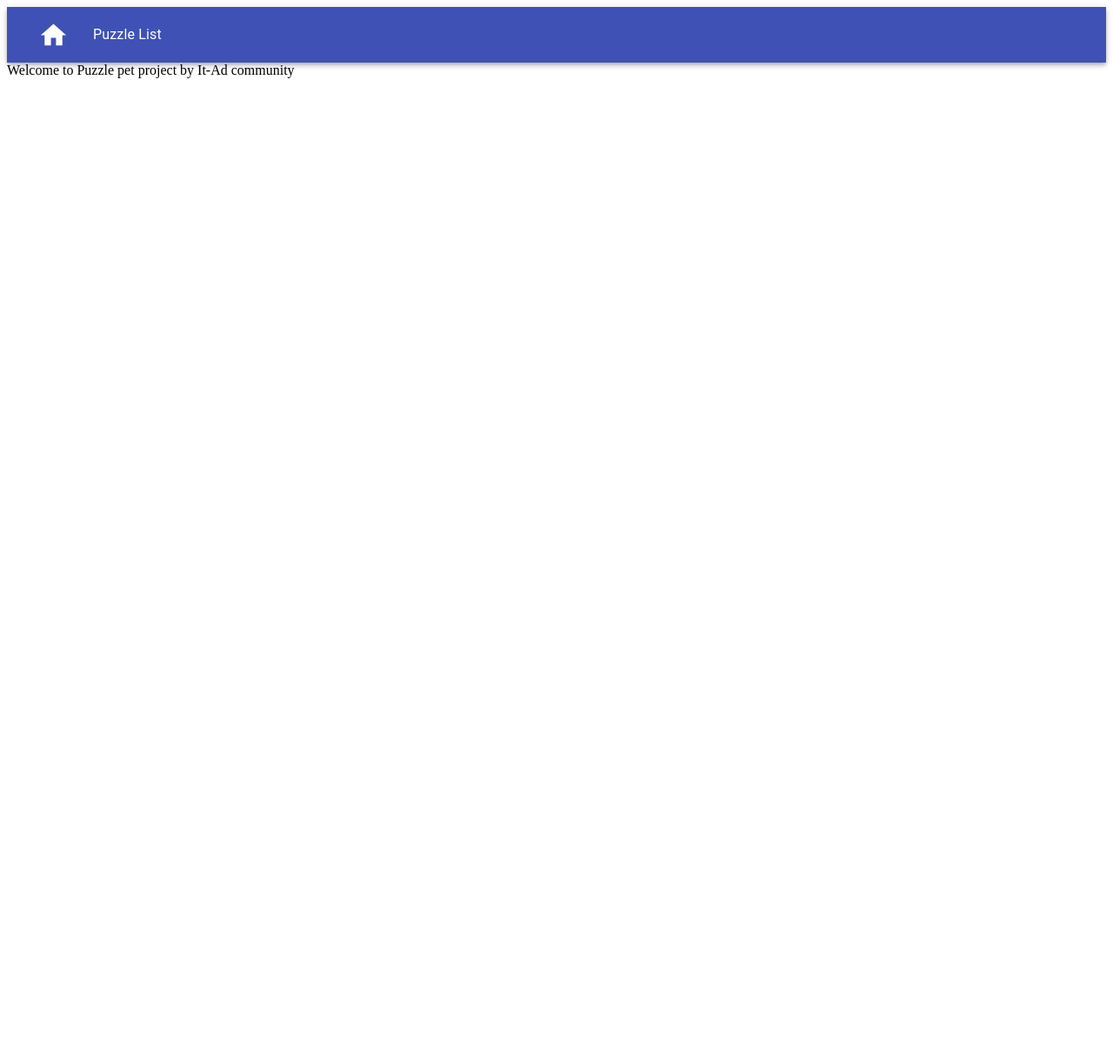
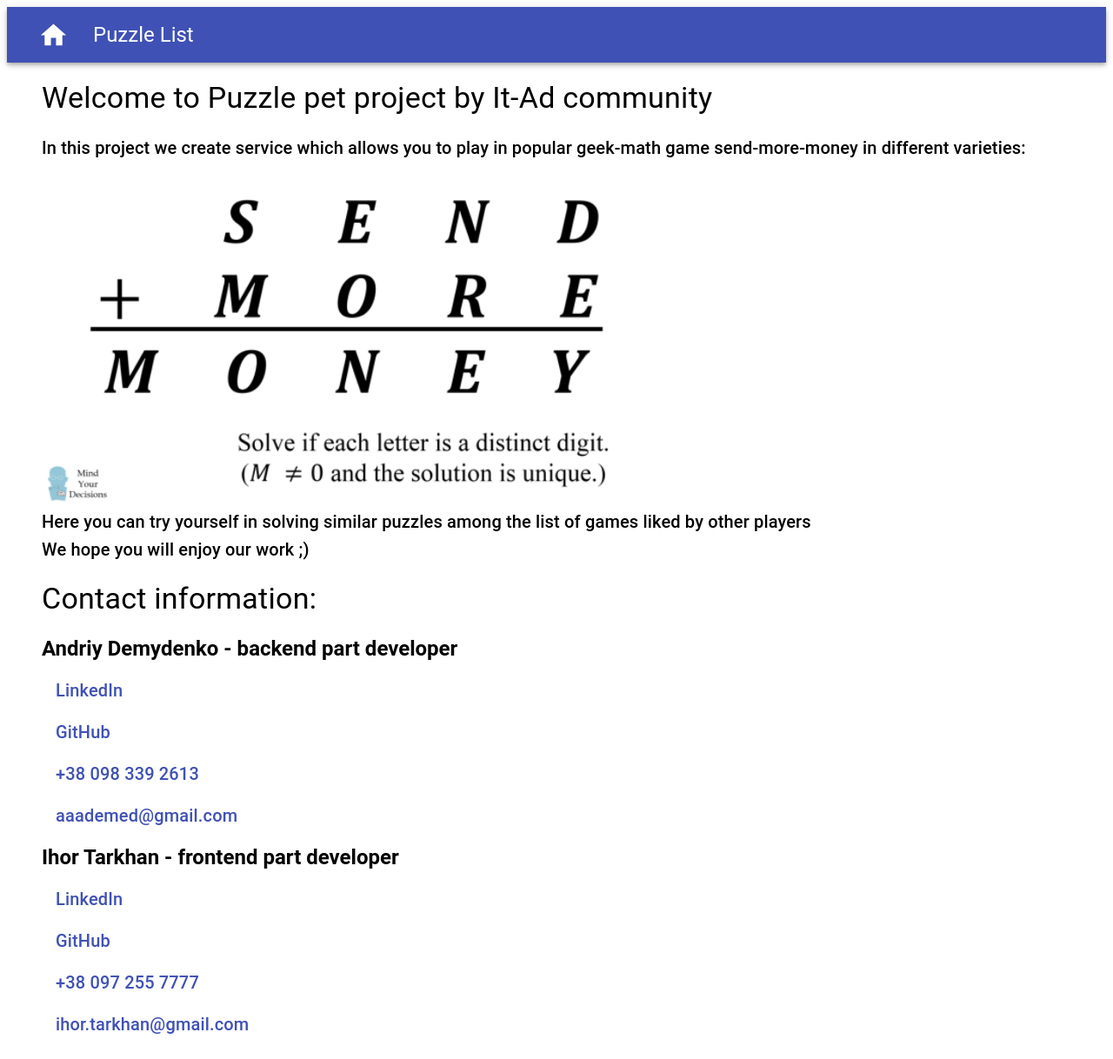
Before and after one commit to andruhus/send-more-money, a React (Create React App) app in the folder frontend/: page / in a window 1280 px wide. Shown: the whole page at 87% size. Before the commit the page ends 800 px from the top, so only its background shows below. Built offline with nearby package versions, Linux system fonts and the light colour scheme.

Commit message:
add short info on main page

```diff
--- a/frontend/src/component/NavBar.tsx
+++ b/frontend/src/component/NavBar.tsx
@@ -7,8 +7,8 @@ import {
   IconButton,
   List,
   ListItem,
-  ListItemText,
   Toolbar,
+  Typography,
 } from "@material-ui/core";
 import { Home } from "@material-ui/icons";
 import { homeRouting, puzzleListRouting } from "../constant/routes";
@@ -52,7 +52,9 @@ export const NavBar = (): ReactElement => {
           {navLinks.map((link, index) => (
             <NavLink to={link.path} className={classes.navLink} key={index}>
               <ListItem>
-                <ListItemText primary={link.title} />
+                <Typography className={classes.navLink}>
+                  {link.title}
+                </Typography>
               </ListItem>
             </NavLink>
           ))}
--- a/frontend/src/page/MainPage.tsx
+++ b/frontend/src/page/MainPage.tsx
@@ -1,9 +1,42 @@
 import React, { ReactElement } from "react";
-import { makeStyles } from "@material-ui/core/styles";
+import { makeStyles, Theme } from "@material-ui/core/styles";
 import { NavBar } from "../component/NavBar";
+import { Link, List, ListItem, Typography } from "@material-ui/core";
 
-const useStyles = makeStyles(() => ({
-  root: {},
+const useStyles = makeStyles((theme: Theme) => ({
+  root: {
+    [theme.breakpoints.down("xs")]: {
+      marginLeft: "10px",
+      marginRight: "10px",
+    },
+    [theme.breakpoints.up("sm")]: {
+      marginLeft: "40px",
+      marginRight: "40px",
+    },
+  },
+  img: {
+    [theme.breakpoints.down("xs")]: {
+      width: "100%",
+    },
+    [theme.breakpoints.up("sm")]: {
+      width: "486px",
+    },
+    [theme.breakpoints.up("lg")]: {
+      width: "700px",
+    },
+  },
+  title: {
+    ...theme.typography.h4,
+    marginTop: "20px",
+    marginBottom: "20px",
+  },
+  text: {
+    ...theme.typography.h6,
+  },
+  developer: {
+    ...theme.typography.h5,
+    fontWeight: "bold",
+  },
 }));
 
 export const MainPage = (): ReactElement => {
@@ -12,7 +45,68 @@ export const MainPage = (): ReactElement => {
     <>
       <NavBar />
       <div className={classes.root}>
-        Welcome to Puzzle pet project by It-Ad community
+        <Typography className={classes.title}>
+          Welcome to Puzzle pet project by It-Ad community
+        </Typography>
+        <Typography className={classes.text}>
+          In this project we create service which allows you to play in popular
+          geek-math game send-more-money in different varieties:
+        </Typography>
+        <img className={classes.img} src={"logo.png"} alt={"popular-game"} />
+        <Typography className={classes.text}>
+          Here you can try yourself in solving similar puzzles among the list of
+          games liked by other players
+        </Typography>
+        <Typography className={classes.text}>
+          We hope you will enjoy our work ;)
+        </Typography>
+        <Typography className={classes.title}>Contact information:</Typography>
+        <Typography className={classes.developer}>
+          Andriy Demydenko - backend part developer
+        </Typography>
+        <Typography className={classes.text}>
+          <List>
+            <ListItem>
+              <Link
+                href={"https://www.linkedin.com/in/andrii-demydenko-421ab01b2/"}
+              >
+                LinkedIn
+              </Link>
+            </ListItem>
+            <ListItem>
+              <Link href={"https://github.com/andruhus"}>GitHub </Link>
+            </ListItem>
+            <ListItem>
+              <Link href={"tel:+380983392613"}>+38 098 339 2613</Link>
+            </ListItem>
+            <ListItem>
+              <Link href={"mailto:aaademed@gmail.com"}>aaademed@gmail.com</Link>
+            </ListItem>
+          </List>
+        </Typography>
+        <Typography className={classes.developer}>
+          Ihor Tarkhan - frontend part developer
+        </Typography>
+        <Typography className={classes.text}>
+          <List>
+            <ListItem>
+              <Link href={"https://www.linkedin.com/in/ihortarkhan/"}>
+                LinkedIn
+              </Link>
+            </ListItem>
+            <ListItem>
+              <Link href={"https://github.com/IhorTarkhan"}>GitHub </Link>
+            </ListItem>
+            <ListItem>
+              <Link href={"tel:+380972557777"}>+38 097 255 7777</Link>
+            </ListItem>
+            <ListItem>
+              <Link href={"mailto:ihor.tarkhan@gmail.com"}>
+                ihor.tarkhan@gmail.com
+              </Link>
+            </ListItem>
+          </List>
+        </Typography>
       </div>
     </>
   );
```
Also changed, not shown: frontend/public/logo.png.
